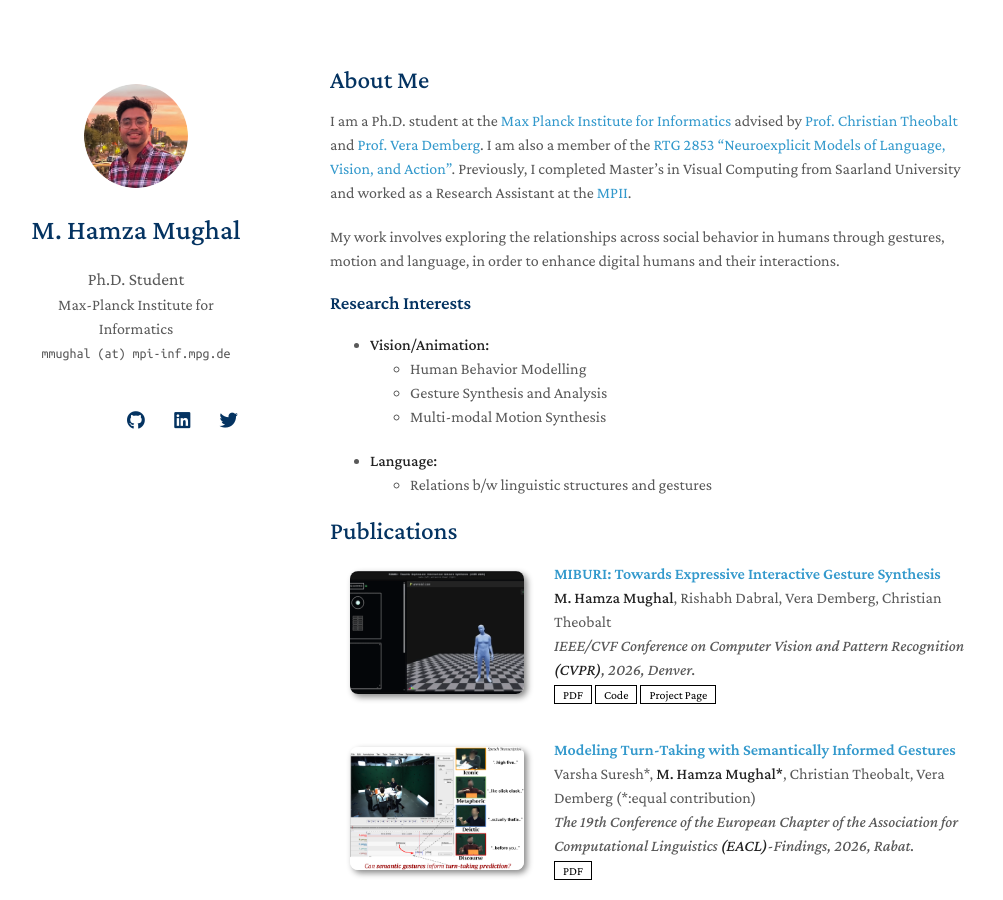
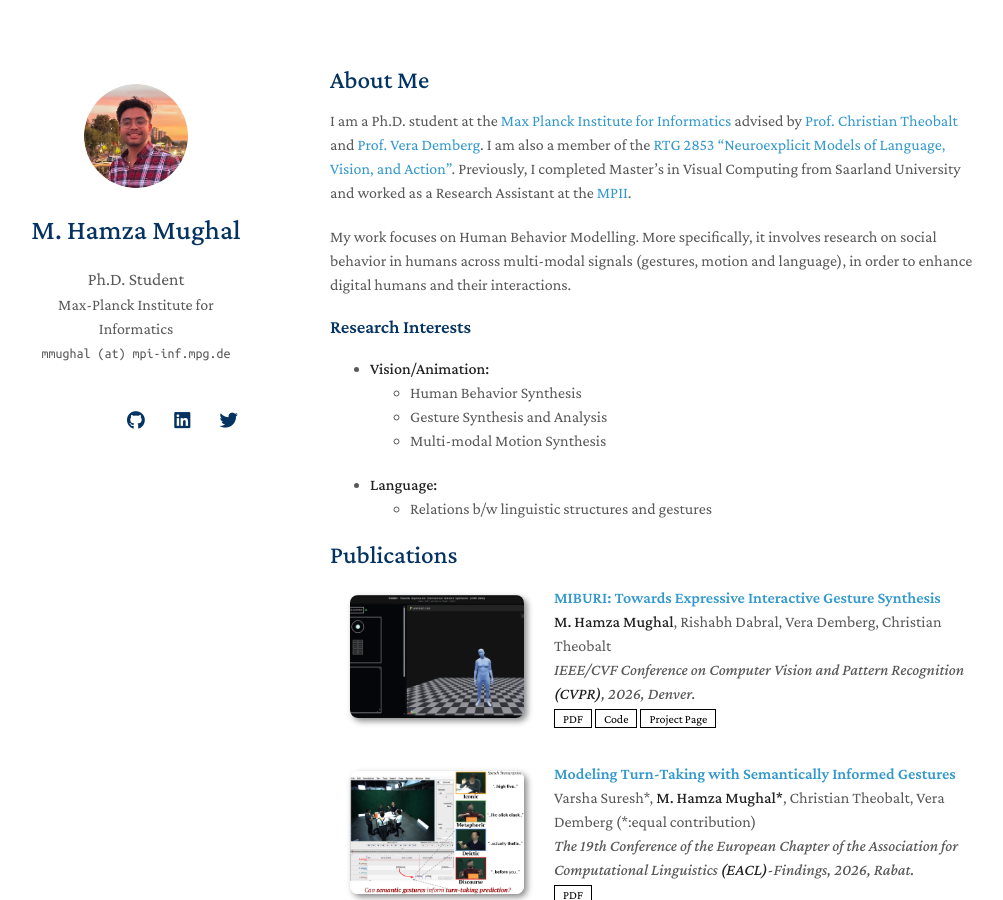
Before and after one commit to m-hamza-mughal/m-hamza-mughal.github.io, a Jekyll site: the page built from index.md, in a window 1280 px wide and 900 px high. Shown: the whole window, without its empty margins (140-1143 px from the left). Built offline with Jekyll 4.4.1, drawn with Linux system fonts in a browser that asks for light colours; nearby versions of some CDN libraries; a style sheet for code colours, icons or effects is not loaded; our own code applies the rules of GitHub Pages for plain Markdown files.

Commit message:
update tagline

```diff
--- a/index.md
+++ b/index.md
@@ -6,11 +6,11 @@ layout: homepage
 
 I am a Ph.D. student at the [Max Planck Institute for Informatics](https://www.mpi-inf.mpg.de) advised by [Prof. Christian Theobalt](https://people.mpi-inf.mpg.de/~theobalt/) and [Prof. Vera Demberg](https://www.uni-saarland.de/lehrstuhl/demberg/members/verademberg.html). I am also a member of the [RTG 2853 "Neuroexplicit Models of Language, Vision, and Action"](https://www.neuroexplicit.org). Previously, I completed Master's in Visual Computing from Saarland University and worked as a Research Assistant at the [MPII](https://www.mpi-inf.mpg.de/departments/visual-computing-and-artificial-intelligence).
 
-My work involves exploring the relationships across social behavior in humans through gestures, motion and language, in order to enhance digital humans and their interactions.
+My work focuses on Human Behavior Modelling. More specifically, it involves research on social behavior in humans across multi-modal signals (gestures, motion and language), in order to enhance digital humans and their interactions.
 
 ### Research Interests
 - **Vision/Animation:**
-  - Human Behavior Modelling
+  - Human Behavior Synthesis
   - Gesture Synthesis and Analysis
   - Multi-modal Motion Synthesis
   <!-- - Generative Modeling -->
```
